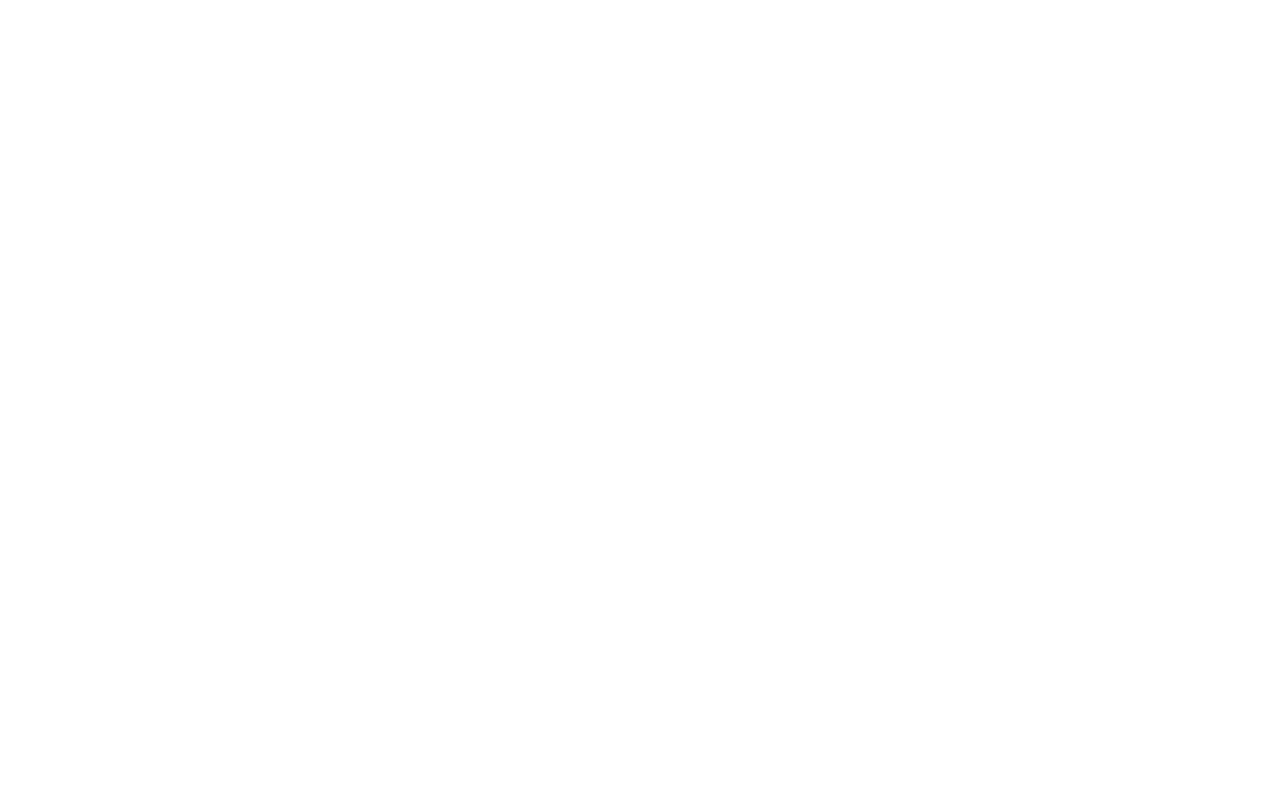
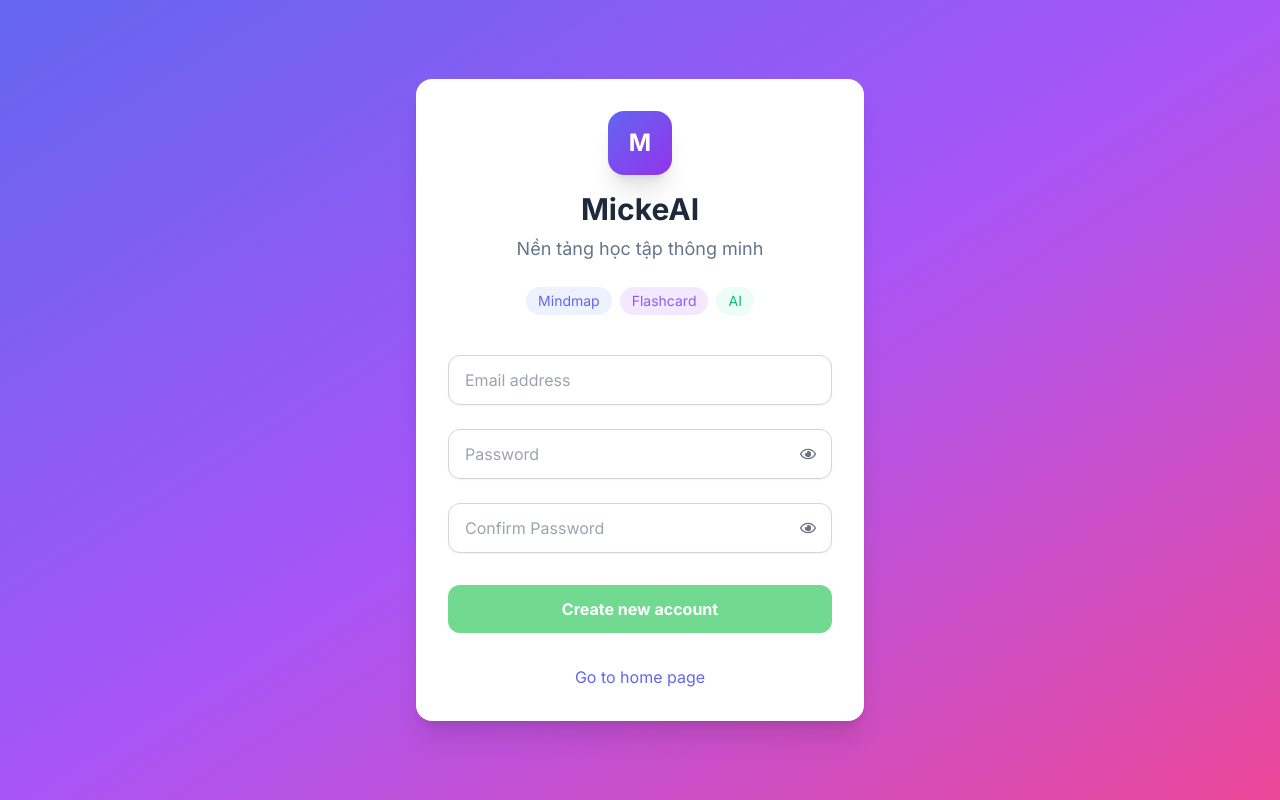
Before and after one commit to kimmttrung/Hackathon2025_StudyMate, a React (Vite) app in the folder 00-fontend-react_mindmap/: page /register in a window 1280 px wide. Before the commit this address had no page. Built offline with nearby package versions, Linux system fonts and the light colour scheme; a web font is replaced by a local one.

Commit message:
design register page

```diff
--- a/00-fontend-react_mindmap/src/Routes.jsx
+++ b/00-fontend-react_mindmap/src/Routes.jsx
@@ -2,6 +2,7 @@
 import { BrowserRouter as Router, Routes, Route } from 'react-router-dom';
 import HomePage from './pages/Home/Homepage';
 import LoginPage from './pages/Auth/LoginPage';
+import RegisterPage from './pages/Auth/RegisterPage';
 
 const AppRoutes = () => {
   return (
@@ -9,6 +10,7 @@
       <Routes>
         <Route path="/" element={<HomePage />} />
         <Route path="/login" element={<LoginPage />} />
+        <Route path="/register" element={<RegisterPage />} />
 
       </Routes>
 
--- a/00-fontend-react_mindmap/src/pages/Auth/LoginForm.jsx
+++ b/00-fontend-react_mindmap/src/pages/Auth/LoginForm.jsx
@@ -87,7 +87,7 @@
                 Về trang chủ
             </h3>
 
-            <div className="flex items-center justify-evenly mt-4">
+            <div className="flex items-center justify-evenly mt-4 gap-3">
                 <SocialButton icon="G" text="Google" />
                 <SocialButton icon="f" text="Facebook" className="[&>div:first-child]:bg-blue-600 [&>div:first-child]:text-white" />
             </div>
--- /dev/null
+++ b/00-fontend-react_mindmap/src/pages/Auth/RegisterForm.jsx
@@ -0,0 +1,101 @@
+import { useState } from "react";
+import { useNavigate } from "react-router-dom";
+import { FaRegEye, FaRegEyeSlash } from "react-icons/fa";
+
+const RegisterForm = () => {
+    const navigate = useNavigate();
+
+    const [email, setEmail] = useState("");
+    const [password, setPassword] = useState("");
+    const [confirmPassword, setConfirmPassword] = useState("");
+
+    const [showPassword, setShowPassword] = useState(false);
+    const [showConfirmPassword, setShowConfirmPassword] = useState(false);
+
+    const togglePasswordView = () => setShowPassword(!showPassword);
+    const toggleConfirmPasswordView = () => setShowConfirmPassword(!showConfirmPassword);
+
+    const handleRegister = (e) => {
+        e.preventDefault();
+        console.log("Email:", email);
+        console.log("Password:", password);
+        console.log("Confirm Password:", confirmPassword);
+    };
+
+    return (
+        <form onSubmit={handleRegister} className="w-full flex flex-col gap-6">
+            {/* Email Field */}
+            <div className="w-full relative">
+                <input
+                    type="email"
+                    placeholder="Email address"
+                    value={email}
+                    onChange={(e) => setEmail(e.target.value)}
+                    className="w-full px-4 py-3 text-base rounded-xl border border-gray-300 shadow-sm focus:outline-none focus:ring-2 focus:ring-indigo-400"
+                />
+            </div>
+
+            {/* Password Field */}
+            <div className="w-full relative">
+                <input
+                    type={showPassword ? "text" : "password"}
+                    placeholder="Password"
+                    value={password}
+                    onChange={(e) => setPassword(e.target.value)}
+                    className="w-full px-4 py-3 text-base rounded-xl border border-gray-300 shadow-sm focus:outline-none focus:ring-2 focus:ring-indigo-400"
+                />
+                {showPassword ? (
+                    <FaRegEyeSlash
+                        className="absolute right-4 top-1/2 -translate-y-1/2 text-gray-500 cursor-pointer"
+                        onClick={togglePasswordView}
+                    />
+                ) : (
+                    <FaRegEye
+                        className="absolute right-4 top-1/2 -translate-y-1/2 text-gray-500 cursor-pointer"
+                        onClick={togglePasswordView}
+                    />
+                )}
+            </div>
+
+            {/* Confirm Password Field */}
+            <div className="w-full relative">
+                <input
+                    type={showConfirmPassword ? "text" : "password"}
+                    placeholder="Confirm Password"
+                    value={confirmPassword}
+                    onChange={(e) => setConfirmPassword(e.target.value)}
+                    onKeyDown={(e) => e.key === "Enter" && handleRegister(e)}
+                    className="w-full px-4 py-3 text-base rounded-xl border border-gray-300 shadow-sm focus:outline-none focus:ring-2 focus:ring-indigo-400"
+                />
+                {showConfirmPassword ? (
+                    <FaRegEyeSlash
+                        className="absolute right-4 top-1/2 -translate-y-1/2 text-gray-500 cursor-pointer"
+                        onClick={toggleConfirmPasswordView}
+                    />
+                ) : (
+                    <FaRegEye
+                        className="absolute right-4 top-1/2 -translate-y-1/2 text-gray-500 cursor-pointer"
+                        onClick={toggleConfirmPasswordView}
+                    />
+                )}
+            </div>
+
+            {/* Submit Button */}
+            <button
+                type="submit"
+                className="w-full py-3 bg-[#71da90] rounded-xl mt-2 hover:bg-[#0FC446] text-base font-bold text-white transition-all"
+            >
+                Create new account
+            </button>
+
+            <span
+                className="cursor-pointer text-sm md:text-base mt-2 text-center text-indigo-500 hover:underline"
+                onClick={() => navigate("/")}
+            >
+                Go to home page
+            </span>
+        </form>
+    );
+};
+
+export default RegisterForm;
--- /dev/null
+++ b/00-fontend-react_mindmap/src/pages/Auth/RegisterPage.jsx
@@ -0,0 +1,16 @@
+
+import FormHeader from "./FormHeader";
+import RegisterForm from "./RegisterForm";
+
+const RegisterPage = () => {
+    return (
+        <main className="min-h-screen flex items-center justify-center bg-gradient-to-br from-indigo-500 via-purple-500 to-pink-500 bg-gray-50 px-4">
+            <div className="w-full max-w-md bg-white p-8 rounded-2xl shadow-xl">
+                <FormHeader />
+                <RegisterForm />
+            </div>
+        </main>
+    );
+};
+
+export default RegisterPage;
--- a/00-fontend-react_mindmap/src/pages/Home/ContactSection.jsx
+++ b/00-fontend-react_mindmap/src/pages/Home/ContactSection.jsx
@@ -1,4 +1,8 @@
+import { useNavigate } from "react-router-dom";
+
 const ContactSection = () => {
+    const navigate = useNavigate();
+
     const handleButtonHover = (e, isEntering, type) => {
         if (type === 'primary') {
             if (isEntering) {
@@ -38,6 +42,7 @@
                         className="px-12 py-5 bg-white text-[#6366F1] rounded-2xl font-bold text-2xl shadow-2xl transition-all duration-300 max-sm:w-full"
                         onMouseEnter={(e) => handleButtonHover(e, true, 'primary')}
                         onMouseLeave={(e) => handleButtonHover(e, false, 'primary')}
+                        onClick={() => navigate('/login')}
                     >
                         🎯 Dùng thử miễn phí ngay
                     </button>
```
